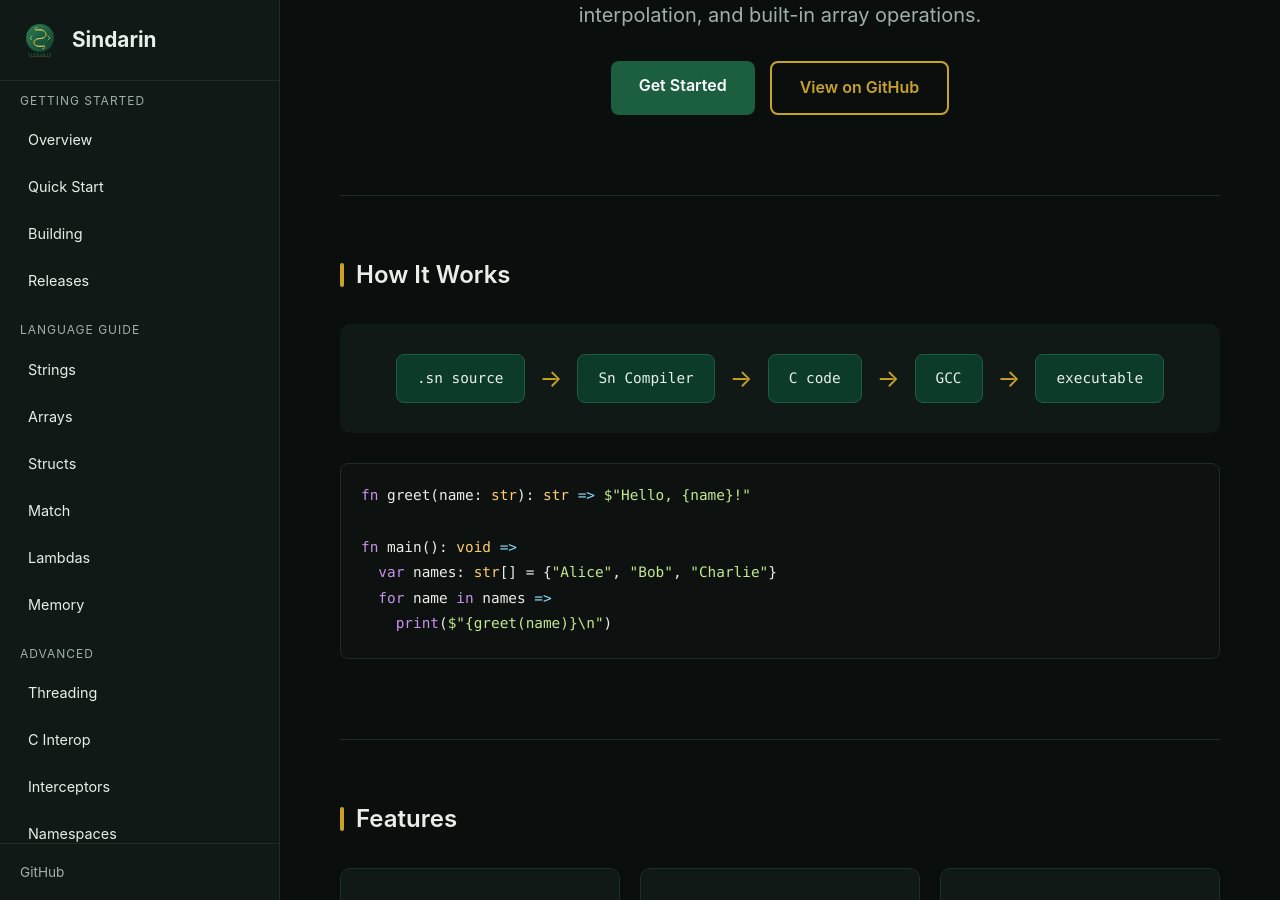
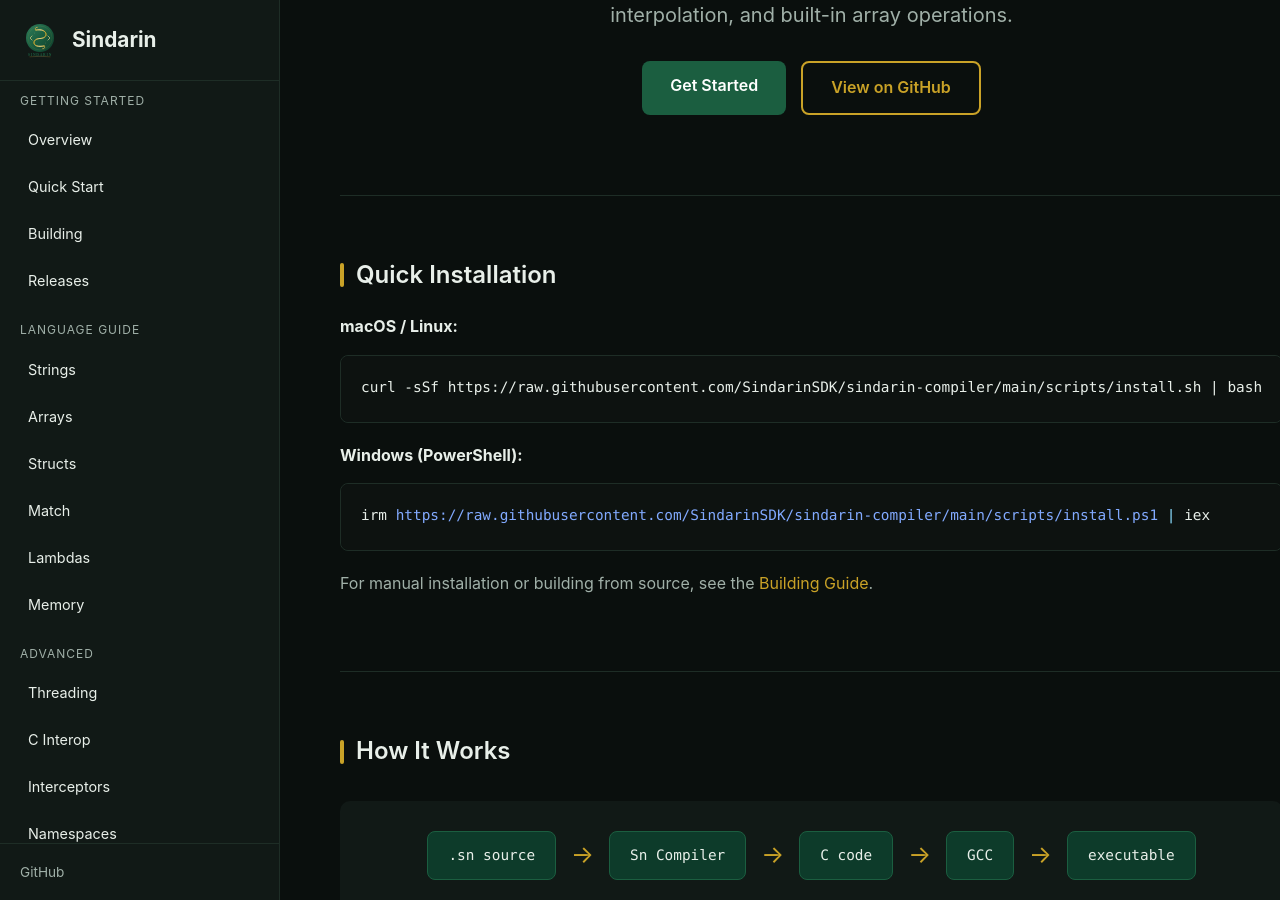
Before and after one commit to SindarinSDK/sindarinsdk.github.io, a Jekyll site: the page built from index.md, in a window 1280 px wide and 900 px high, scrolled down 479 px. Built offline with Jekyll 4.4.1, drawn with Linux system fonts in a browser that asks for light colours.

Commit message:
Add quick installation section to homepage
Add one-liner install commands for macOS/Linux (curl) and Windows
(PowerShell) that reference the install scripts in sindarin-compiler.

Co-Authored-By: Claude Opus 4.5 <noreply@anthropic.com>

````diff
--- a/index.md
+++ b/index.md
@@ -12,6 +12,24 @@ permalink: /
     <a href="/language/quick-start/" class="btn btn-primary">Get Started</a>
     <a href="https://github.com/SindarinSDK/sindarin-compiler" class="btn btn-secondary">View on GitHub</a>
   </div>
+</div>
+
+<div class="section" markdown="1">
+
+## Quick Installation
+
+**macOS / Linux:**
+```bash
+curl -sSf https://raw.githubusercontent.com/SindarinSDK/sindarin-compiler/main/scripts/install.sh | bash
+```
+
+**Windows (PowerShell):**
+```powershell
+irm https://raw.githubusercontent.com/SindarinSDK/sindarin-compiler/main/scripts/install.ps1 | iex
+```
+
+For manual installation or building from source, see the [Building Guide](/language/building/).
+
 </div>
 
 <div class="section" markdown="1">
````
